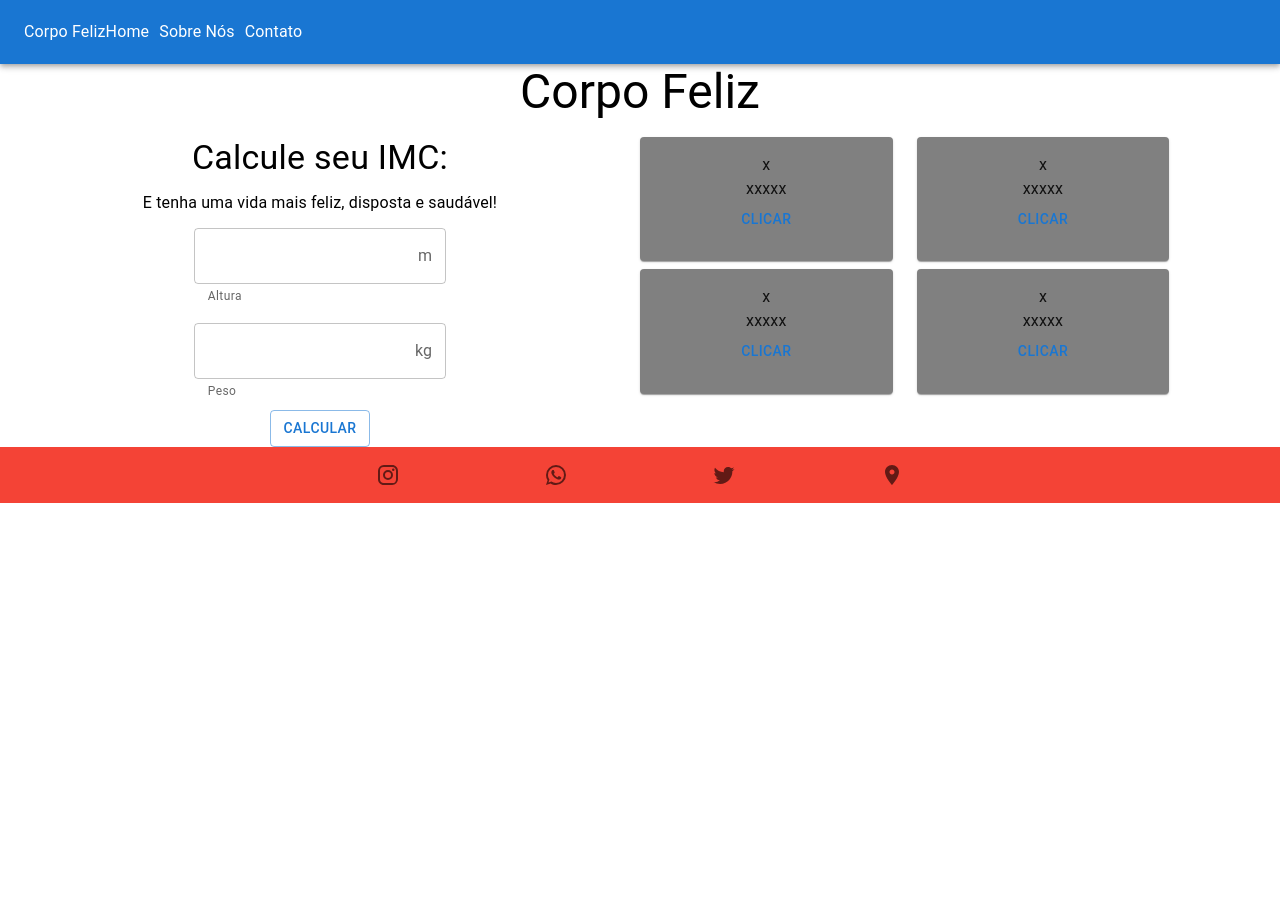
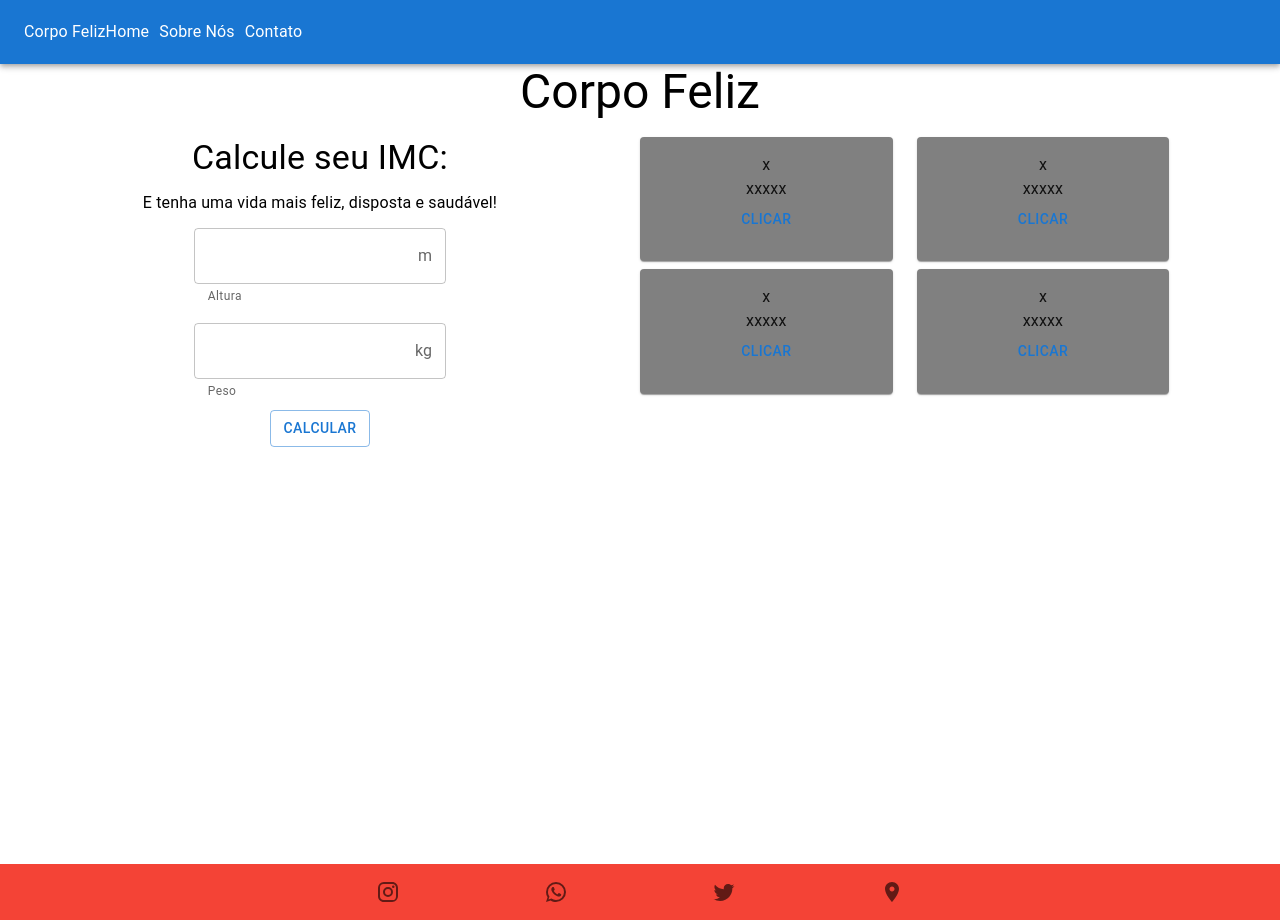
Before and after one commit to rhamonreisguedes/imc, a React (Create React App) app: page / in a window 1280 px wide. Before the commit the page ends 800 px from the top, so only its background shows below. Built offline with nearby package versions, Linux system fonts and the light colour scheme; the HTML template or start-up script is replaced by a standard one.

Commit message:
set up of footer

```diff
--- a/src/components/Footer.tsx
+++ b/src/components/Footer.tsx
@@ -10,7 +10,7 @@ import styles from "./Footer.module.css";
 
 export default function Footer() {
   return (
-    <Box sx={{ width: "100%" }}>
+    <Box sx={{ width: "100%" }} style={{marginTop: "auto"}}>
       <BottomNavigation style={{ backgroundColor: "#f44336" }}>
         <BottomNavigationAction
           icon={<InstagramIcon />}
--- a/src/pages/Home.tsx
+++ b/src/pages/Home.tsx
@@ -8,7 +8,7 @@ type Props = {}
 
 const Home = (props: Props) => {
   return (
-    <Grid style={{textAlign: 'center', height: '100%'}} >
+    <Grid style={{textAlign: 'center', minHeight: "100vh"}} >
       <Typography variant="h3" gutterBottom>Corpo Feliz</Typography>
         <Grid container>
           <Grid item xs={12} md={6}>
```
